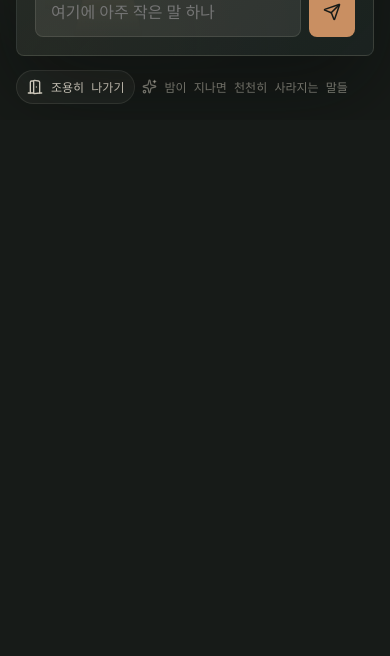
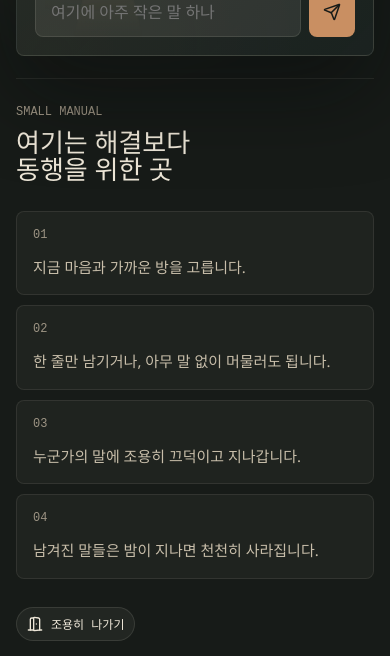
Before and after one commit to Devguru-J/project_stay, a React (Vite) app: page / in a window 390 px wide. Shown: the part 894-1550 px from the top of the page. Before the commit the page ends 1014 px from the top, so only its background shows below. Built offline with nearby package versions, Linux system fonts and the light colour scheme; no server answers; the database is empty; a web font is replaced by a local one.

Commit message:
Add quiet usage manual section

```diff
--- a/src/App.css
+++ b/src/App.css
@@ -1063,16 +1063,74 @@
   background: rgba(238, 231, 216, 0.055);
 }
 
-.ambient-note {
-  position: fixed;
-  right: 34px;
-  bottom: 18px;
+.manual-section {
+  display: grid;
+  grid-template-columns: minmax(220px, 0.7fr) minmax(0, 1.3fr);
+  gap: 28px;
+  max-width: 1380px;
+  margin: 30px auto 0;
+  padding: 26px 0 10px;
+  border-top: 1px solid rgba(238, 231, 216, 0.09);
+}
+
+.manual-section h2 {
+  max-width: 12ch;
+  margin: 0;
+  color: var(--ink);
+  font-size: clamp(26px, 3vw, 44px);
+  font-weight: 560;
+  line-height: 1.04;
+  word-break: keep-all;
+}
+
+.manual-section ol {
+  display: grid;
+  grid-template-columns: repeat(4, minmax(0, 1fr));
+  gap: 10px;
+  padding: 0;
+  margin: 0;
+  list-style: none;
+}
+
+.manual-section li {
+  min-height: 116px;
+  padding: 16px;
+  border: 1px solid rgba(238, 231, 216, 0.09);
+  border-radius: 8px;
+  background: rgba(238, 231, 216, 0.035);
+}
+
+.manual-section li span {
+  display: block;
+  margin-bottom: 28px;
+  color: var(--muted);
+  font-family: var(--mono);
+  font-size: 12px;
+}
+
+.manual-section li p {
+  margin: 0;
+  color: var(--soft-ink);
+  font-size: 15px;
+  line-height: 1.5;
+  word-break: keep-all;
+}
+
+.manual-footer {
+  grid-column: 2;
+  display: flex;
+  align-items: center;
+  justify-content: space-between;
+  gap: 16px;
+  color: rgba(238, 231, 216, 0.56);
+  font-family: var(--mono);
+  font-size: 12px;
+}
+
+.manual-footer span {
   display: inline-flex;
   align-items: center;
   gap: 7px;
-  color: rgba(238, 231, 216, 0.56);
-  font-family: var(--mono);
-  font-size: 12px;
 }
 
 @keyframes breathe {
@@ -1362,6 +1420,22 @@
   .inline-reactions button {
     flex: 0 0 auto;
   }
+
+  .manual-section {
+    grid-template-columns: 1fr;
+  }
+
+  .manual-section h2 {
+    max-width: 16ch;
+  }
+
+  .manual-section ol {
+    grid-template-columns: repeat(2, minmax(0, 1fr));
+  }
+
+  .manual-footer {
+    grid-column: 1;
+  }
 }
 
 @media (max-width: 680px) {
@@ -1414,9 +1488,25 @@
     margin-left: 24px;
   }
 
-  .ambient-note {
-    position: static;
-    justify-content: center;
-    margin-top: 14px;
+  .manual-section {
+    margin-top: 22px;
+    padding-bottom: 0;
+  }
+
+  .manual-section ol {
+    grid-template-columns: 1fr;
+  }
+
+  .manual-section li {
+    min-height: 0;
+  }
+
+  .manual-section li span {
+    margin-bottom: 14px;
+  }
+
+  .manual-footer {
+    align-items: flex-start;
+    flex-direction: column;
   }
 }
--- a/src/App.tsx
+++ b/src/App.tsx
@@ -612,14 +612,40 @@ function App() {
         </div>
       </section>
 
-      <div className="ambient-note">
+      <section className="manual-section" aria-label="사용 설명서">
+        <div>
+          <p className="eyebrow">small manual</p>
+          <h2>여기는 해결보다 동행을 위한 곳</h2>
+        </div>
+        <ol>
+          <li>
+            <span>01</span>
+            <p>지금 마음과 가까운 방을 고릅니다.</p>
+          </li>
+          <li>
+            <span>02</span>
+            <p>한 줄만 남기거나, 아무 말 없이 머물러도 됩니다.</p>
+          </li>
+          <li>
+            <span>03</span>
+            <p>누군가의 말에 조용히 끄덕이고 지나갑니다.</p>
+          </li>
+          <li>
+            <span>04</span>
+            <p>남겨진 말들은 밤이 지나면 천천히 사라집니다.</p>
+          </li>
+        </ol>
+        <div className="manual-footer">
           <button className="exit-room" type="button">
             <DoorOpen size={16} />
             조용히 나가기
           </button>
+          <span>
             <Sparkles size={15} />
-        <span>밤이 지나면 천천히 사라지는 말들</span>
+            가입 없이, 이름 없이, 잠깐만 같이 있기
+          </span>
         </div>
+      </section>
     </main>
   )
 }
```
Lines whose indentation alone changed are shown as unchanged.
